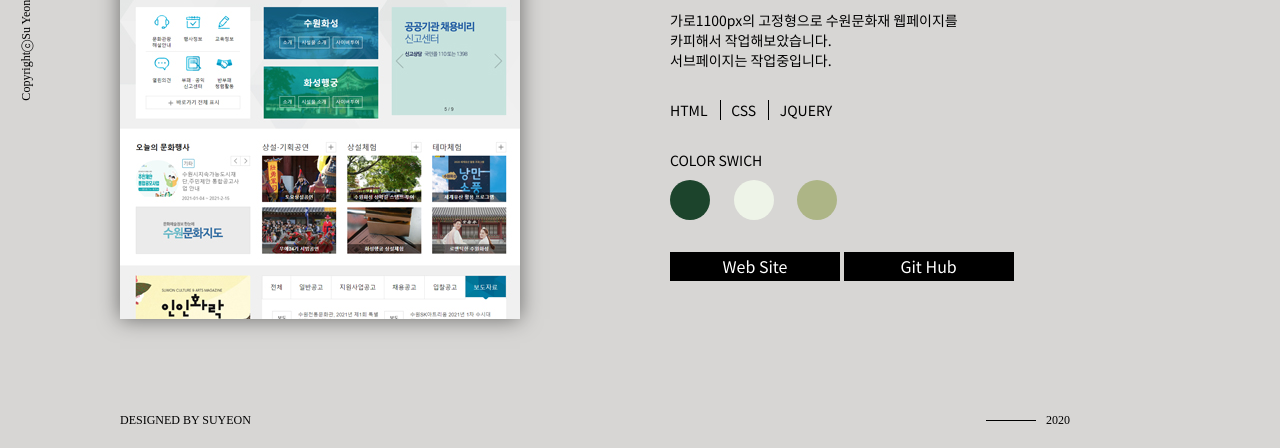
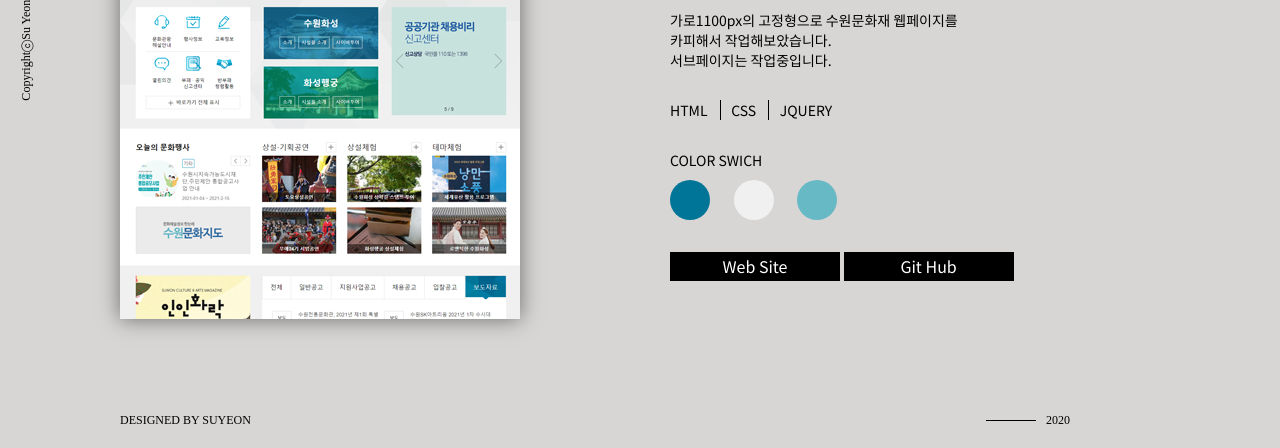
Before and after one commit to dkstndus/myproject, a plain HTML site: page portfolio05.html in a window 1280 px wide. Shown: the part 404-852 px from the top of the page. Drawn offline with nearby package versions, Linux system fonts and the light colour scheme.

Commit message:
update
update

```diff
--- a/css/style.css
+++ b/css/style.css
@@ -396,6 +396,19 @@ html,body{
   background: #adb586;
 }
 
+#container .color_swich .color05{
+  background: #007597;
+}
+
+#container .color_swich .color05:nth-of-type(2){
+  background: #f0f0f0;
+}
+
+#container .color_swich .color05:nth-of-type(3){
+  background: #67b9c5;
+}
+
+
 
 #container .btn{
   margin-top: 30px;
--- a/portfolio05.html
+++ b/portfolio05.html
@@ -91,9 +91,9 @@
                </div>
                <div class="color_swich">
                  <p>COLOR SWICH</p>
-                 <div class="color color04"></div>
-                 <div class="color color04"></div>
-                 <div class="color color04"></div>
+                 <div class="color color05"></div>
+                 <div class="color color05"></div>
+                 <div class="color color05"></div>
                </div>
                <div class="btn">
                  <div class="btn_area">
```
